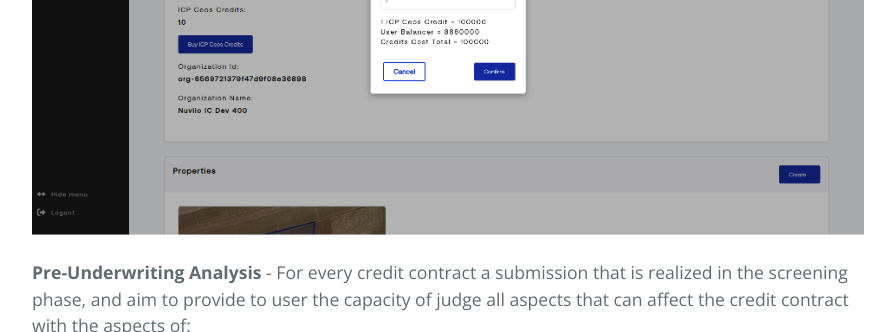
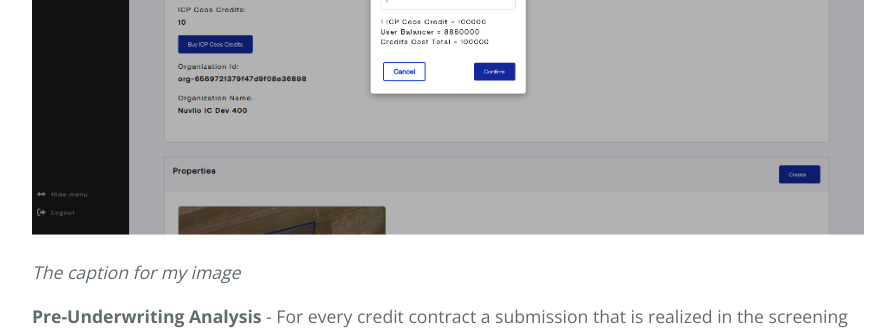
Before and after one commit to Nuvlio/ic-nuvlio.github.io, a Jekyll site: the page built from index.md, in a window 1280 px wide and 900 px high, scrolled down 1833 px, cut to the strip 0-332 px from the top of the window. Shown: the whole strip, without its empty margins (192-1087 px from the left). Built offline with Jekyll 4.4.1, drawn with Linux system fonts in a browser that asks for light colours; our own code applies the rules of GitHub Pages for plain Markdown files.

Commit message:
First commit 10
Signed-off-by: geosdev <geo@agryo.com>

```diff
--- a/index.md
+++ b/index.md
@@ -38,6 +38,8 @@ acquisition can be visualized in the screenshot of Nuvlio IC Interface.
 
 ![Nuvlio IC Interface]({{"assets/images/ic_oracle_credits_acquisition.png" | relative_url }} )
 
+{:.image-caption}
+*The caption for my image*
 
 **Pre-Underwriting Analysis** - For every credit contract a submission that is realized in the screening phase,
 and aim to provide to user the capacity of judge all aspects that can affect the credit contract with the aspects of:
```
